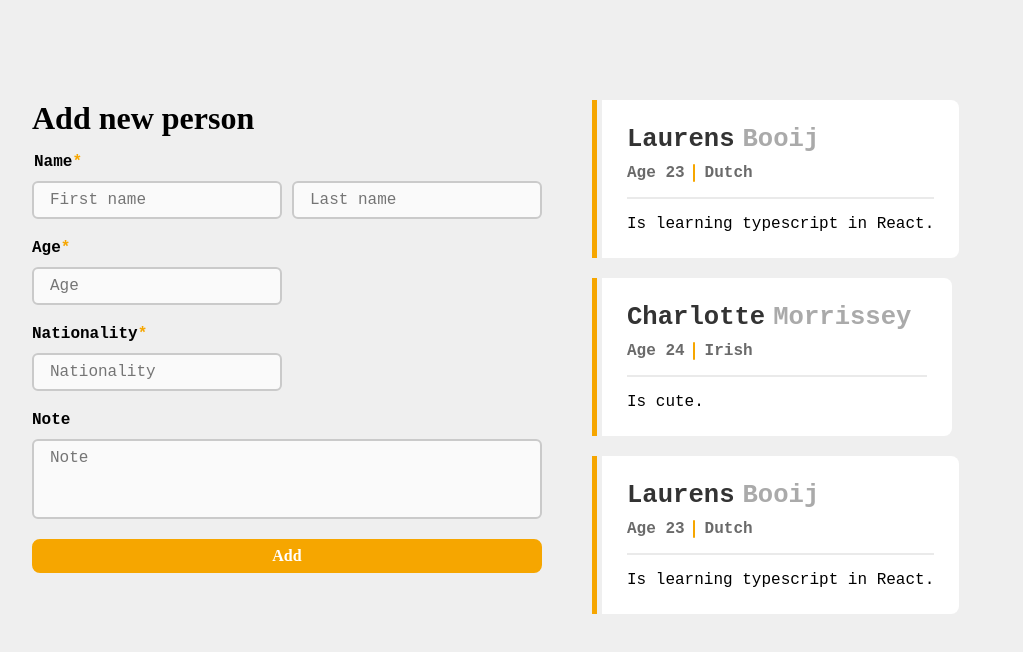
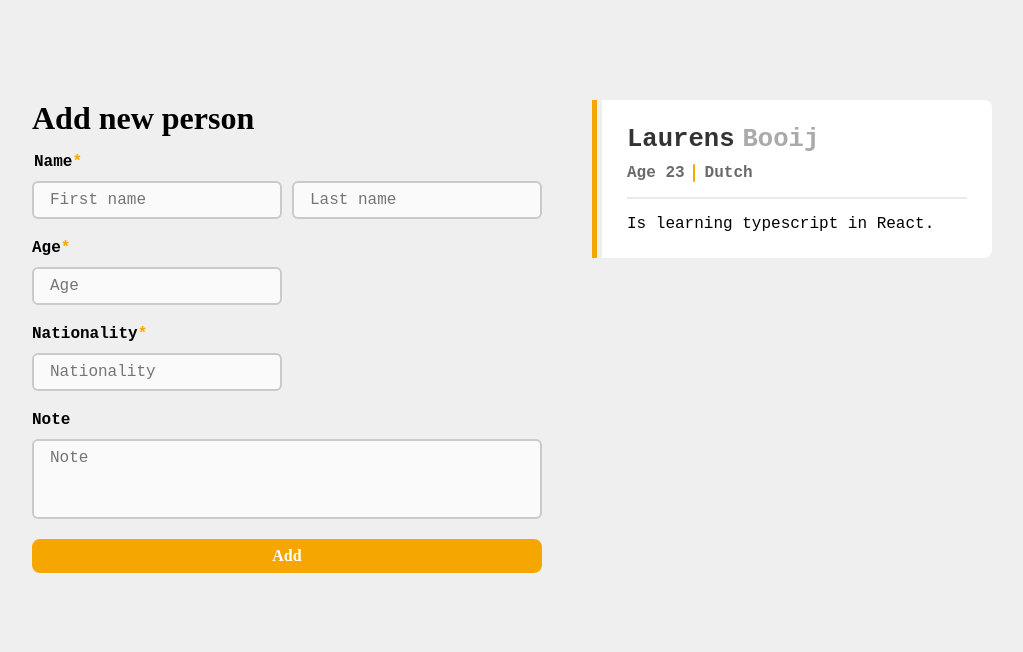
Before and after one commit to Laurensbooij/react-typescript, a React (Create React App) app: page / in a window 1280 px wide. Shown: the top 652 px of the page, without its empty margins (128-1151 px from the left). Built offline with nearby package versions, Linux system fonts and the light colour scheme.

Commit message:
Remove test data

```diff
--- a/src/App.tsx
+++ b/src/App.tsx
@@ -26,22 +26,6 @@ function App() {
       note: "Is learning typescript in React.",
       id: 189296,
     },
-    {
-      firstName: "Charlotte",
-      lastName: "Morrissey",
-      age: 24,
-      nationality: "Irish",
-      note: "Is cute.",
-      id: 189296,
-    },
-    {
-      firstName: "Laurens",
-      lastName: "Booij",
-      age: 23,
-      nationality: "Dutch",
-      note: "Is learning typescript in React.",
-      id: 189296,
-    },
   ]);
 
   return (
--- a/src/components/PeopleList/Person/styled.ts
+++ b/src/components/PeopleList/Person/styled.ts
@@ -14,6 +14,7 @@ interface InformationContainerProps {
 export const Container = styled.div`
     position: relative;
     margin: 0 0 20px 0;
+    width: 100%;
 `;
 
 export const DeletePersonIndicator = styled.div<DeletePersonIndicatorProps>`
```
